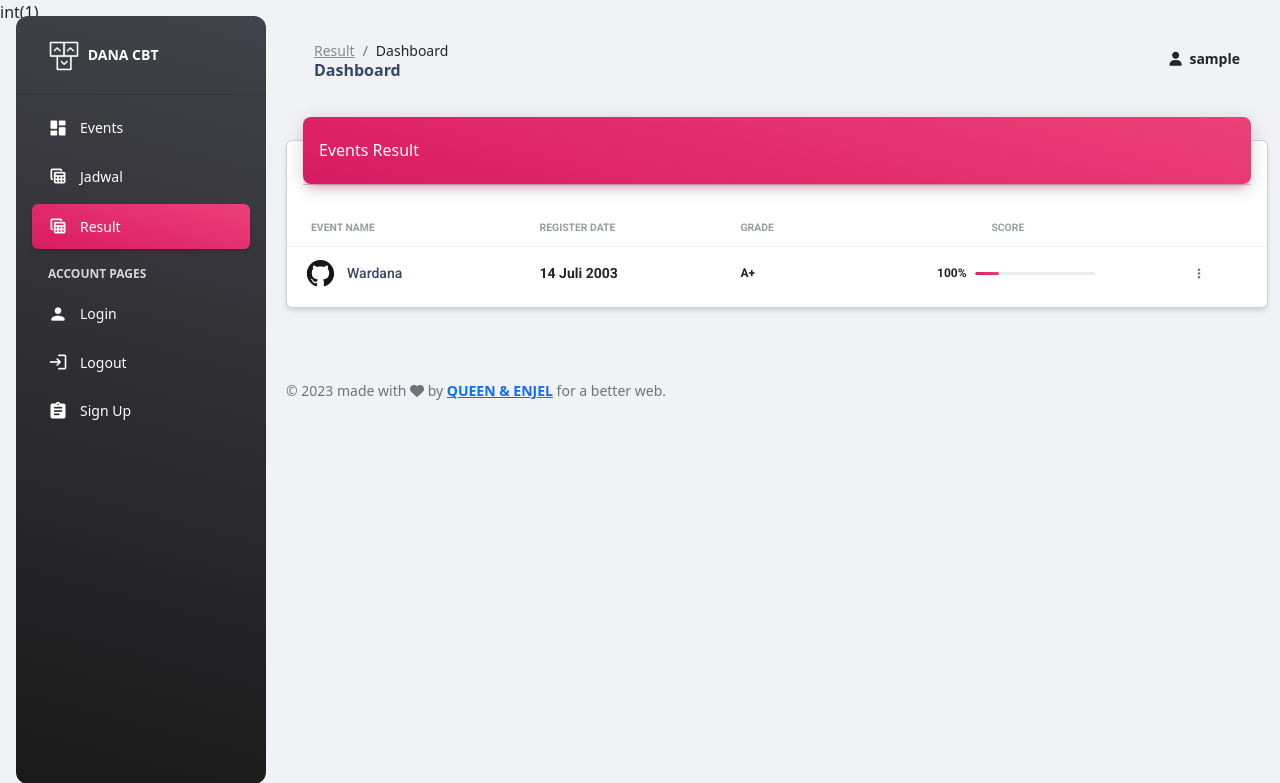
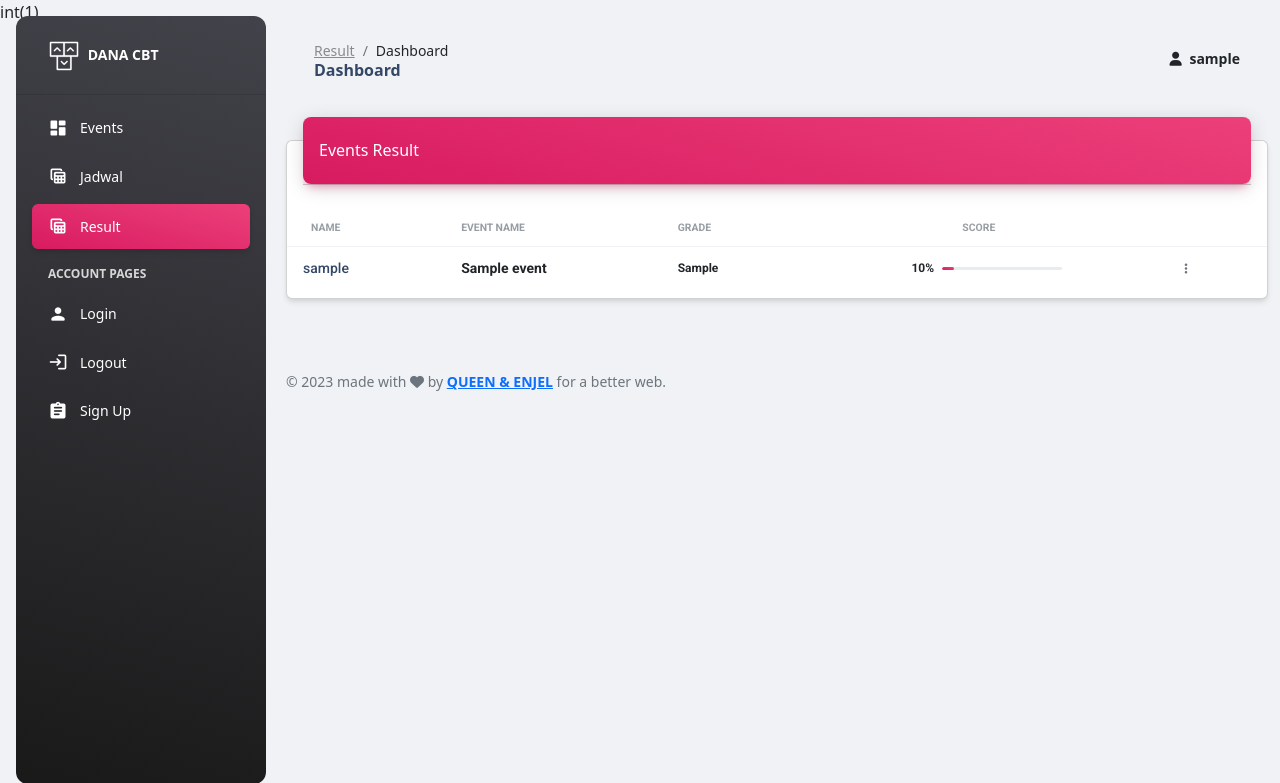
Before and after one commit to queencantiqabys/DATABASE, a PHP site: page /dashboard/?3 in a window 1280 px wide. Shown: the top 783 px of the page. Run offline with PHP 8.4, Linux system fonts and the light colour scheme; the visitor is signed in with stand-in values (Sample User, id 1); tables that the repository leaves empty or names only in its code hold one stand-in row (values such as "Sample post"); some libraries are stand-ins or nearby versions.

Commit message:
menampilkan hasi ujian

```diff
--- a/dashboard/content/result.php
+++ b/dashboard/content/result.php
@@ -1,3 +1,8 @@
+<?php
+    $result=select("select * from result where user_id=$userId");
+
+?>
+
 <div class="row">
         <div class="col-12">
           <div class="card my-4">
@@ -11,8 +16,8 @@
                 <table class="table align-items-center justify-content-center mb-0">
                   <thead>
                     <tr>
-                      <th class="text-uppercase text-secondary text-xxs font-weight-bolder opacity-7">Event Name</th>
-                      <th class="text-uppercase text-secondary text-xxs font-weight-bolder opacity-7 ps-2">Register Date</th>
+                      <th class="text-uppercase text-secondary text-xxs font-weight-bolder opacity-7">Name</th>
+                      <th class="text-uppercase text-secondary text-xxs font-weight-bolder opacity-7 ps-2">Event Name</th>
                       <th class="text-uppercase text-secondary text-xxs font-weight-bolder opacity-7 ps-2">Grade</th>
                       <th class="text-uppercase text-secondary text-xxs font-weight-bolder text-center opacity-7 ps-2">Score</th>
                       <th></th>
@@ -21,30 +26,37 @@
                   <tbody>
 
 
+                  <?php
 
+                    foreach($result as $row) :
+                        $eventid=$row['event_id'];
+                        $events=mysqli_query($conn,"select event_name from events where event_id =$eventid ");
+                        $event=mysqli_fetch_assoc($events);
+
+
+                  ?>
                     <tr>
                       <td>
                         <div class="d-flex px-2">
                           <div>
-                            <img src="../assets/img/small-logos/github.svg" class="avatar avatar-sm rounded-circle me-2" alt="invision">
                           </div>
                           <div class="my-auto">
-                            <h6 class="mb-0 text-sm">Wardana</h6>
+                            <h6 class="mb-0 text-sm"><?= $data['user_name']; ?></h6>
                           </div>
                         </div>
                       </td>
                       <td>
-                        <p class="text-sm font-weight-bold mb-0">14 Juli 2003</p>
+                        <p class="text-sm font-weight-bold mb-0"><?= $event['event_name']; ?></p>
                       </td>
                       <td>
-                        <span class="text-xs font-weight-bold">A+</span>
+                        <span class="text-xs font-weight-bold"><?= $row['grade']; ?></span>
                       </td>
                       <td class="align-middle text-center">
                         <div class="d-flex align-items-center justify-content-center">
-                          <span class="me-2 text-xs font-weight-bold">100%</span>
+                          <span class="me-2 text-xs font-weight-bold"><?= $row['score']?>%</span>
                           <div>
                             <div class="progress">
-                              <div class="progress-bar bg-gradient-primary" role="progressbar" aria-valuenow="100" aria-valuemin="0" aria-valuemax="100" style="width: 20%;"></div>
+                              <div class="progress-bar bg-gradient-primary" role="progressbar" aria-valuenow="100" aria-valuemin="0" aria-valuemax="100" style="width: <?= $row['score']?>%;"></div>
                             </div>
                           </div>
                         </div>
@@ -55,6 +67,9 @@
                         </button>
                       </td>
                     </tr>
+                    <?php
+                        endforeach;
+                    ?>
 
 
 
```
